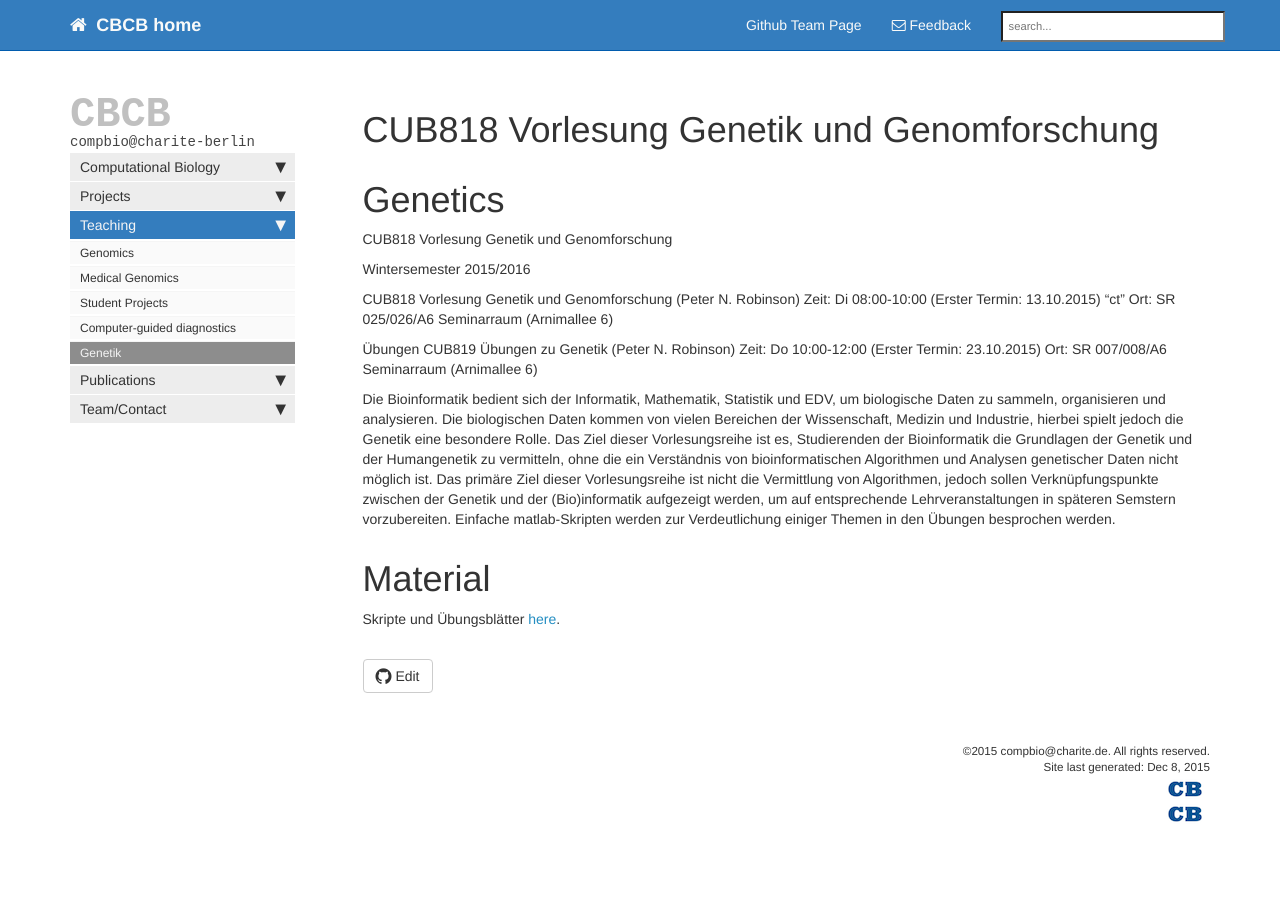
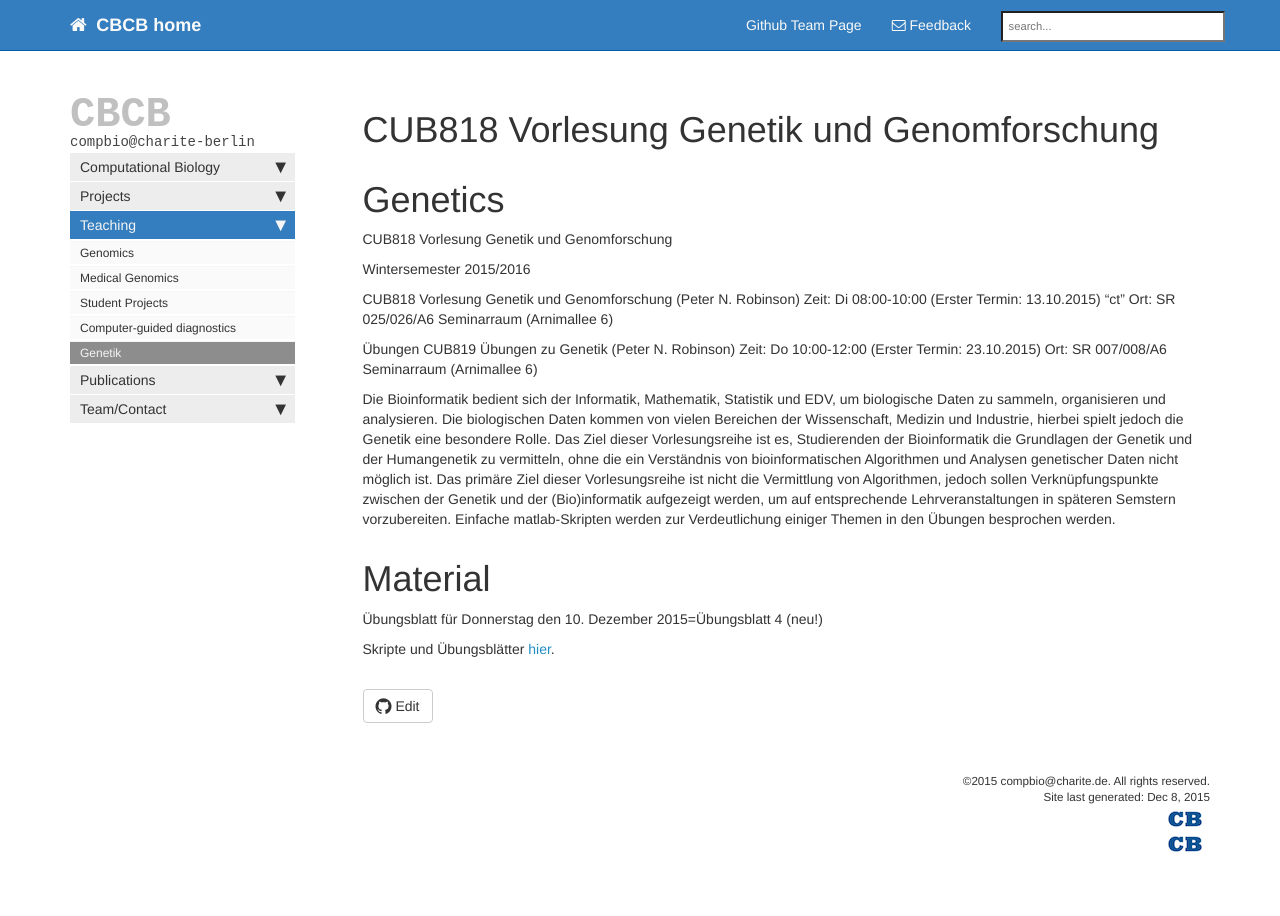
Before and after one commit to charite/charite.github.io, a Jekyll site: the page built from teaching-genetics.md, in a window 1280 px wide. Built offline with Jekyll 4.4.1, drawn with Linux system fonts in a browser that asks for light colours; nearby versions of some CDN libraries; library files that are not in the unit come from our copies; Markdown is read by kramdown in place of the engine named in the settings; comment, search, counter and statistics services are not loaded.

Commit message:
Updating uebung

```diff
--- a/teaching-genetics.md
+++ b/teaching-genetics.md
@@ -24,4 +24,6 @@ Die Bioinformatik bedient sich der Informatik, Mathematik, Statistik und EDV, um
 
 #Material
 
-Skripte und Übungsblätter [here](https://github.com/charite/charite.github.io/tree/master/media/robinson/teaching/Molekulargenetik_II).
+Übungsblatt für Donnerstag den 10. Dezember 2015=Übungsblatt 4 (neu!)
+
+Skripte und Übungsblätter [hier](https://github.com/charite/charite.github.io/tree/master/media/robinson/teaching/Molekulargenetik_II).
```
Also changed, not shown: 1 other file.
